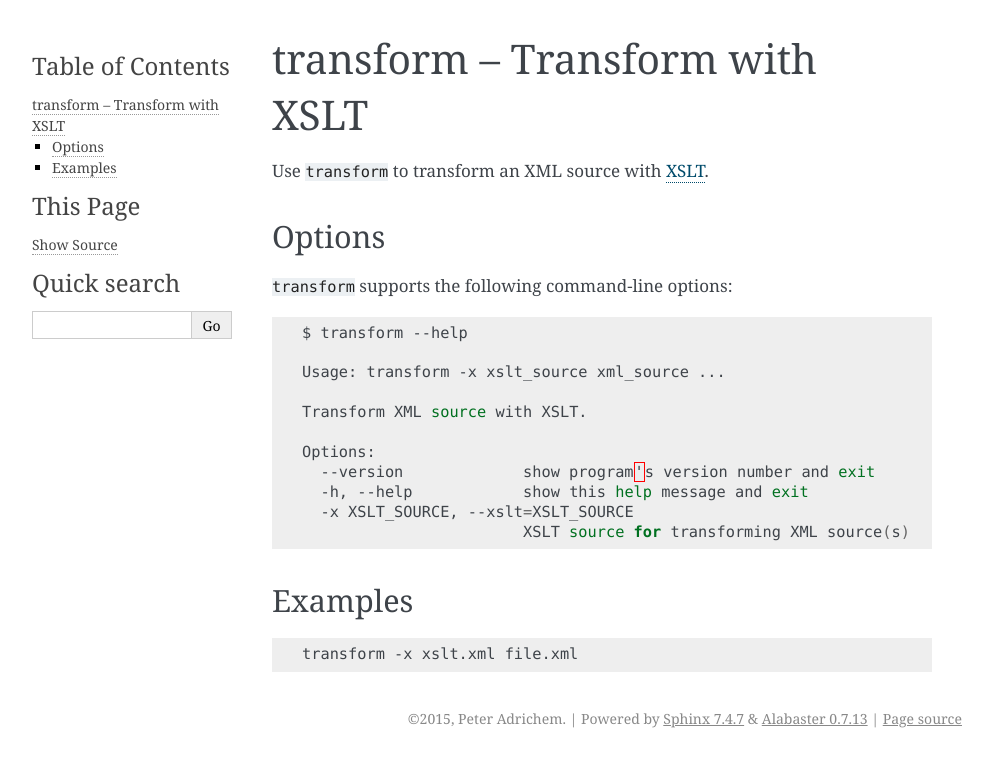
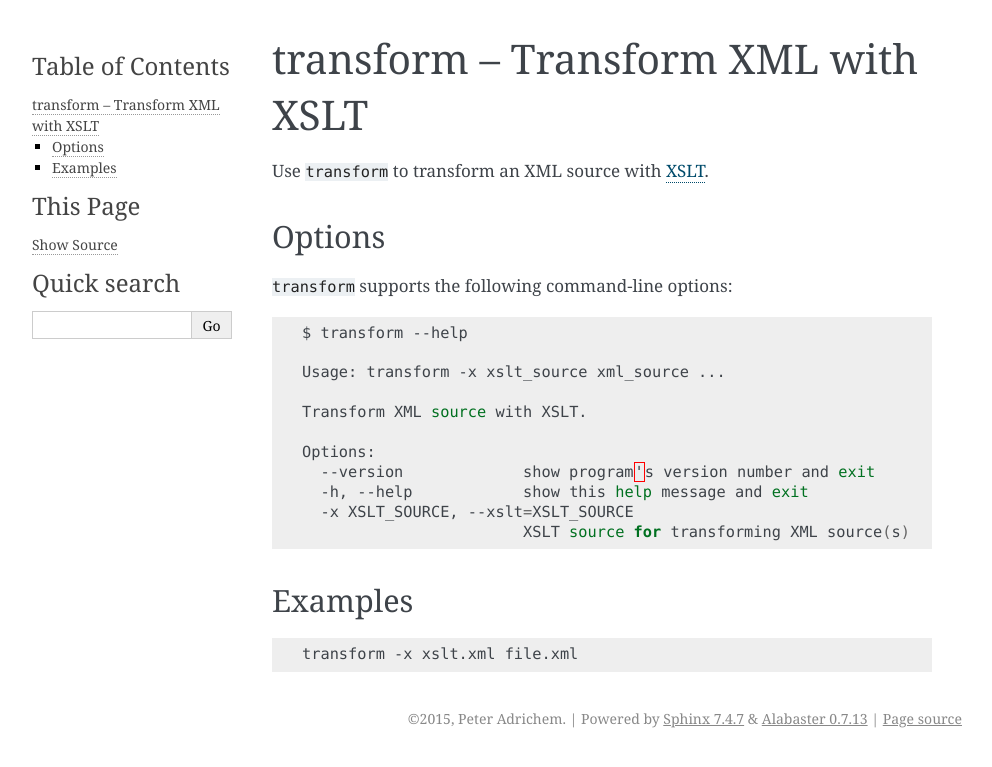
Before and after one commit to peteradrichem/Xul, a Sphinx documentation site: the page built from Sphinx/transform.rst, in a window 1280 px wide. Shown: the top 767 px of the page, without its empty margins (148-1140 px from the left). Built offline with Sphinx 7.4.7, drawn with Linux system fonts in a browser that asks for light colours.

Commit message:
Documentation sync (Sphinx, README.rst)

```diff
--- a/Sphinx/transform.rst
+++ b/Sphinx/transform.rst
@@ -2,8 +2,8 @@
    single: transform
    single: scripts; transform
 
-transform -- Transform with XSLT
-================================
+transform -- Transform XML with XSLT
+====================================
 
 .. index::
    single: XSLT
--- a/Sphinx/xp.rst
+++ b/Sphinx/xp.rst
@@ -2,7 +2,7 @@
    single: xp
    single: scripts; xp
 
-xp -- select nodes in XML source
+xp -- Select nodes in XML source
 ================================
 
 .. index::
```
Also changed, not shown: README.rst (+24 -29 lines).
